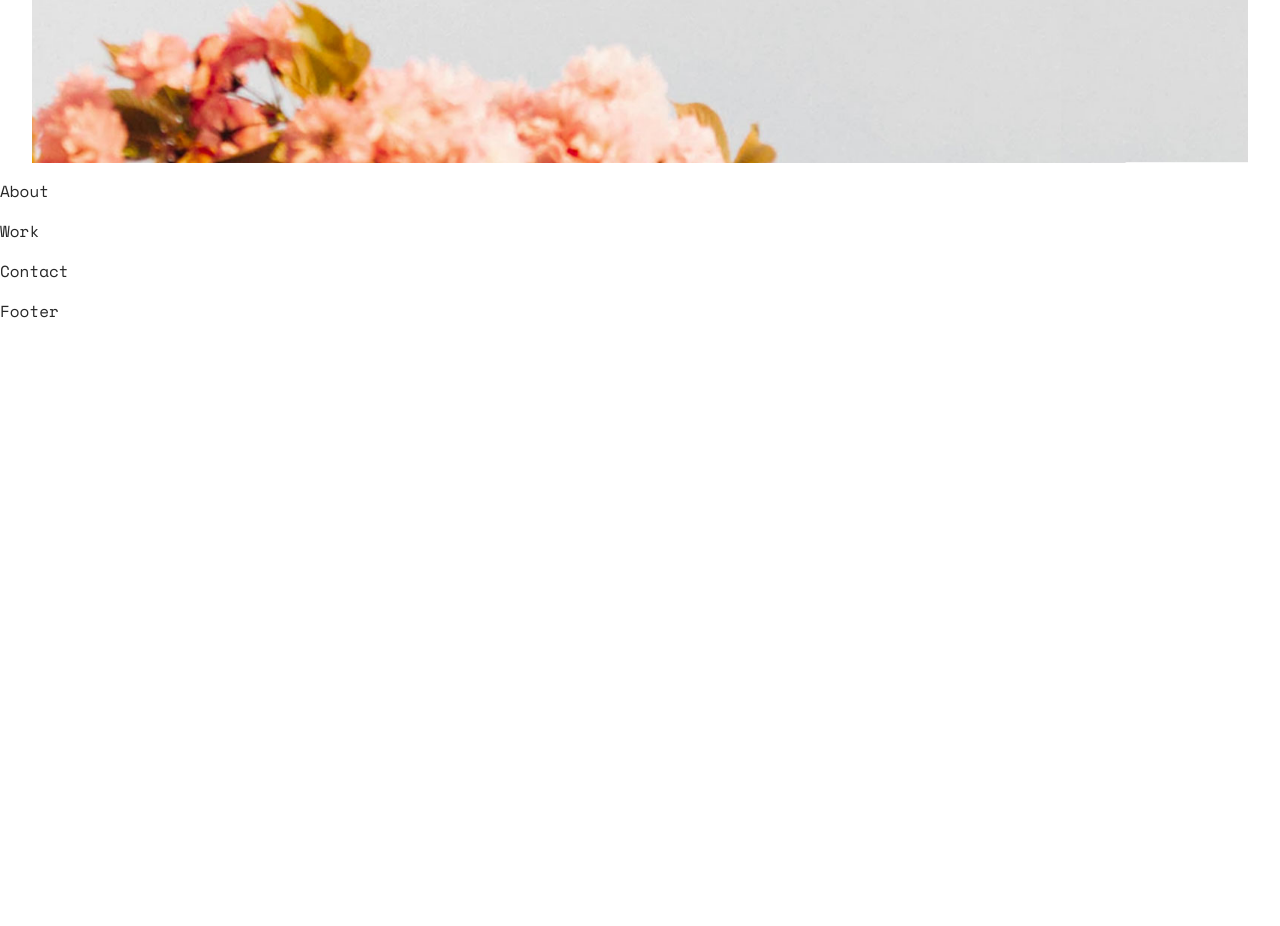
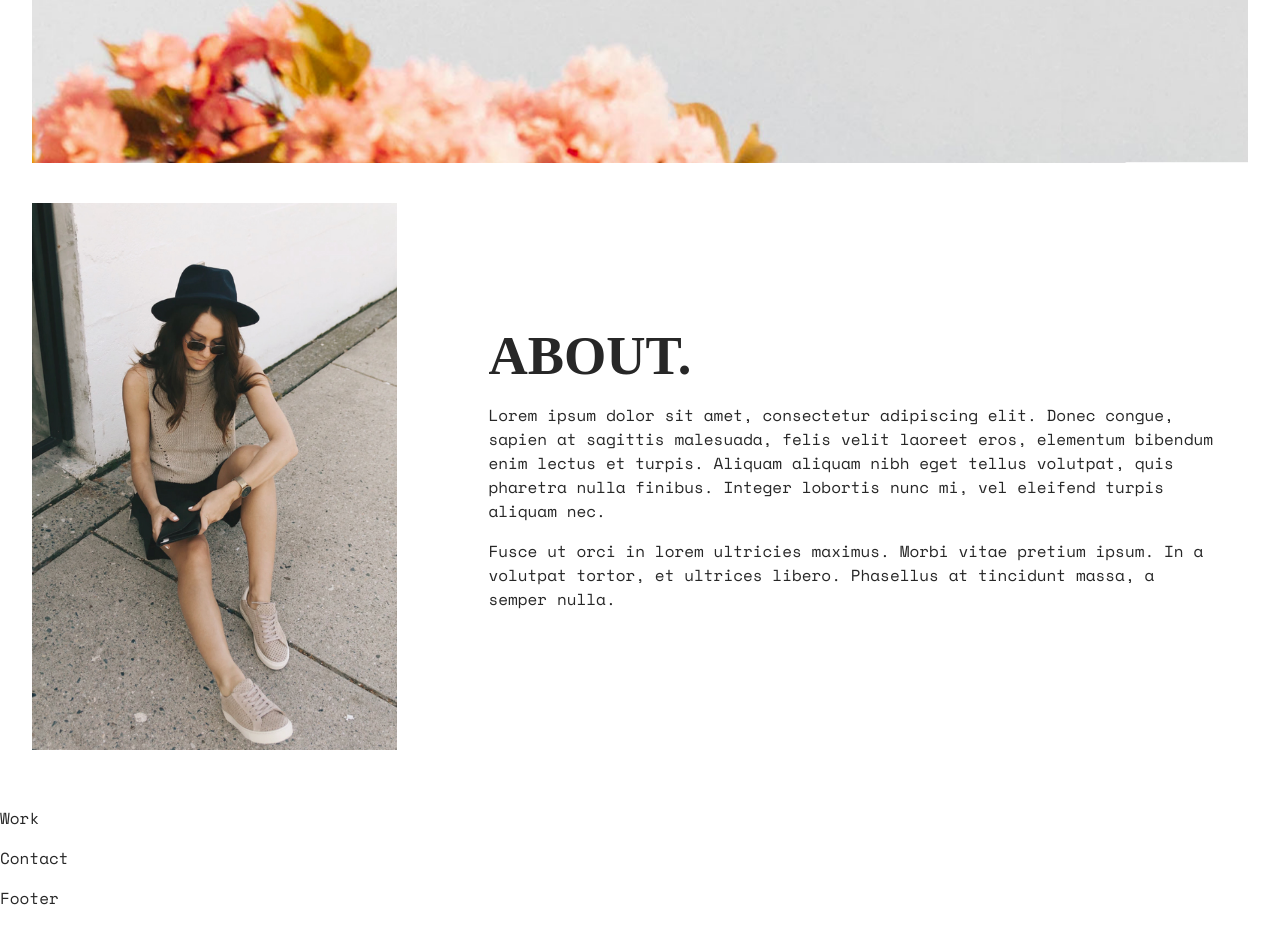
Before and after one commit to taydunworth/floral-web-layout, a React (Create React App) app: page / in a window 1280 px wide. Shown: the part 587-1513 px from the top of the page. Before the commit the page ends 926 px from the top, so only its background shows below. Built offline with nearby package versions, Linux system fonts and the light colour scheme; a web font is replaced by a local one.

Commit message:
Updated content and styling of About component

```diff
--- a/src/App.css
+++ b/src/App.css
@@ -4,8 +4,14 @@ body {
   font-size: 16px;
 }
 
-h1 {
+h1, h2 {
   font-family: 'Rozha One', serif;
+  text-transform: uppercase;
+}
+
+h2 {
+  font-size: 3.4em;
+  margin: 0;
 }
 
 .nav {
@@ -48,8 +54,26 @@ h1 {
 .hero h1 {
   font-size: 6em;
   line-height: 1em;
-  text-transform: uppercase;
   text-align: right;
   padding-right: 60px;
   margin: 0;
 }
+
+.about {
+  width: 95%;
+  margin: 0px auto;
+  padding: 40px 0;
+  display: flex;
+  justify-content: space-between;
+  align-items: center;
+}
+
+.about img {
+  width: 30%;
+  height: 30%;
+}
+
+.about .about-copy {
+  width: 60%;
+  padding: 30px;
+}
--- a/src/components/About.js
+++ b/src/components/About.js
@@ -3,7 +3,24 @@ import React, { Component } from 'react';
 class About extends Component {
   render() {
     return (
-      <p>About</p>
+      <div className="about">
+        <img src="/images/about.jpg" className="about-image" alt="About Image"/>
+        <div className="about-copy">
+          <h2>About.</h2>
+          <p>
+            Lorem ipsum dolor sit amet, consectetur adipiscing elit. Donec
+            congue, sapien at sagittis malesuada, felis velit laoreet eros,
+            elementum bibendum enim lectus et turpis. Aliquam aliquam nibh
+            eget tellus volutpat, quis pharetra nulla finibus. Integer
+            lobortis nunc mi, vel eleifend turpis aliquam nec.
+          </p>
+          <p>
+            Fusce ut orci in lorem ultricies maximus. Morbi vitae pretium
+            ipsum. In a volutpat tortor, et ultrices libero. Phasellus at
+            tincidunt massa, a semper nulla.
+          </p>
+        </div>
+      </div>
     );
   }
 }
```
Also changed, not shown: public/images/about.jpg (added).
